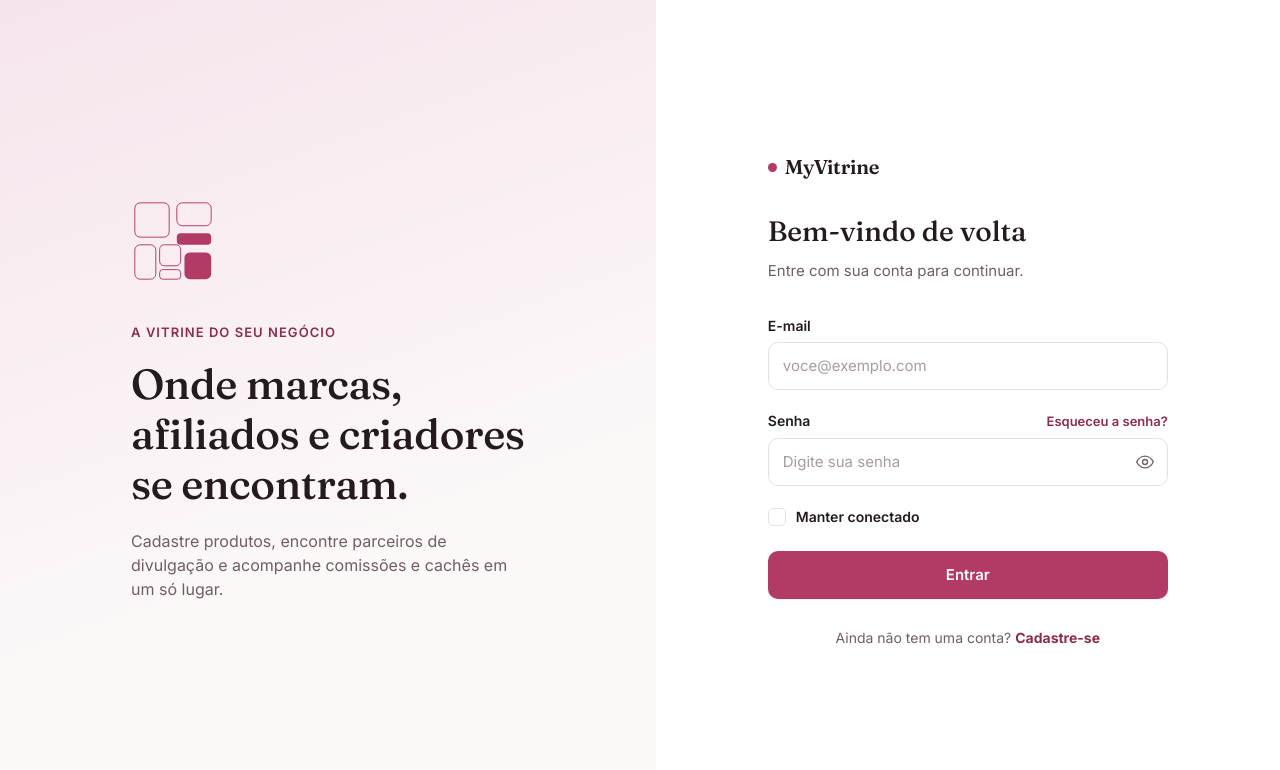
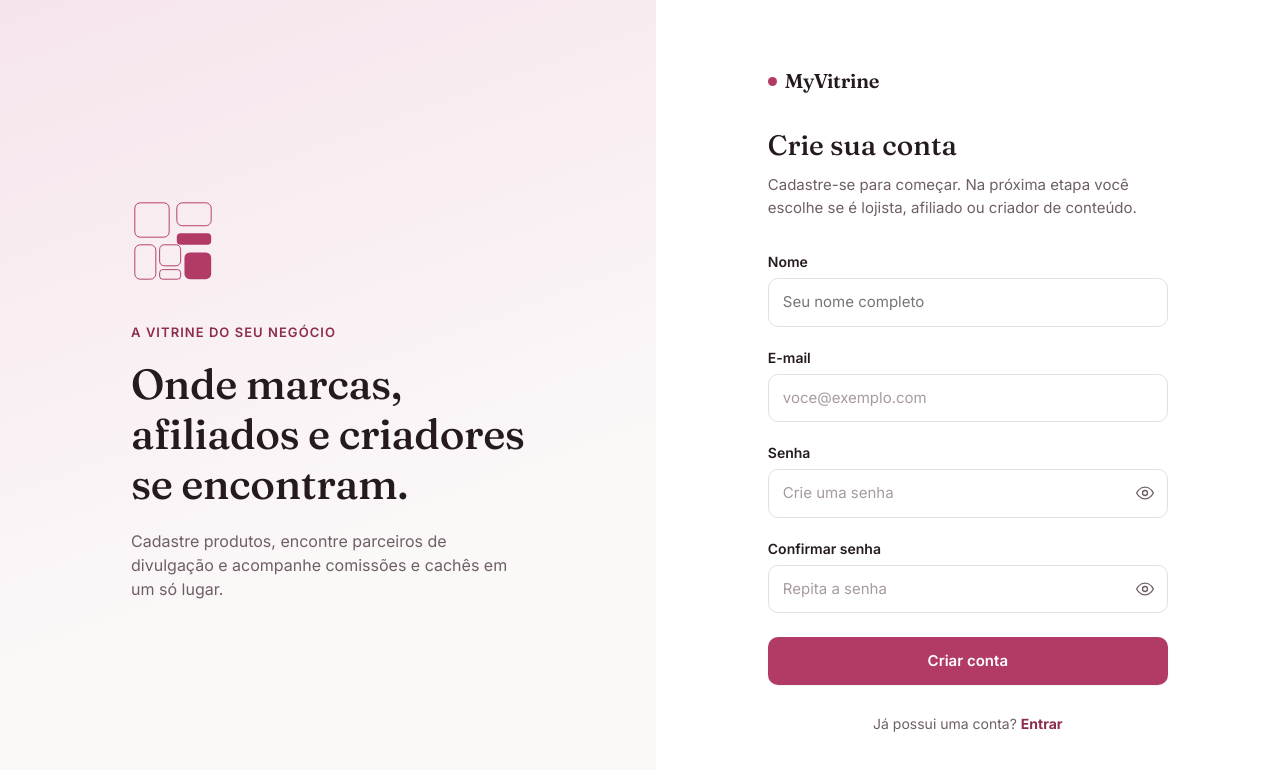
Before and after one commit to yaassun/MyVitrine, a React (Vite) app: page / in a window 1280 px wide. Both pictures are taken after a click on the link "Cadastre-se". Shown: the top 770 px of the page. Built offline with nearby package versions, Linux system fonts and the light colour scheme.

Commit message:
Cria a tela de cadastro

```diff
--- a/src/App.jsx
+++ b/src/App.jsx
@@ -1,11 +1,41 @@
+import { useState } from "react";
 import Login from "./pages/Login.jsx";
+import Cadastro from "./pages/Cadastro.jsx";
 
-// Por enquanto a aplicação tem apenas a tela de Login.
-// Quando as próximas telas (cadastro, dashboards etc.) forem
-// desenvolvidas, este é o lugar para introduzir um roteador
-// (ex.: react-router-dom) e alternar entre páginas.
+// Navegação simples baseada em estado, sem biblioteca de rotas por enquanto.
+// Quando mais telas forem criadas (seleção de perfil, dashboards etc.),
+// este é o lugar para introduzir um roteador (ex.: react-router-dom).
 function App() {
-  return <Login />;
+  const [screen, setScreen] = useState("login");
+
+  if (screen === "signup") {
+    return (
+      <Cadastro
+        onNavigateToLogin={() => setScreen("login")}
+        onSignupSuccess={() => setScreen("select-type-placeholder")}
+      />
+    );
+  }
+
+  if (screen === "select-type-placeholder") {
+    return (
+      <div className="page-placeholder">
+        <div className="page-placeholder__card">
+          <p className="page-placeholder__eyebrow">Próxima etapa</p>
+          <h1>Seleção do tipo de usuário</h1>
+          <p>
+            Esta tela ainda será desenvolvida (lojista, afiliado ou criador
+            de conteúdo). O cadastro foi validado com sucesso.
+          </p>
+          <button className="btn-primary" onClick={() => setScreen("login")}>
+            Voltar para o Login
+          </button>
+        </div>
+      </div>
+    );
+  }
+
+  return <Login onNavigateToSignup={() => setScreen("signup")} />;
 }
 
 export default App;
--- /dev/null
+++ b/src/components/Logo.jsx
@@ -0,0 +1,10 @@
+function Logo() {
+  return (
+    <span className="logo">
+      <span className="logo__dot" aria-hidden="true"></span>
+      MyVitrine
+    </span>
+  );
+}
+
+export default Logo;
--- a/src/components/PasswordField.jsx
+++ b/src/components/PasswordField.jsx
@@ -1,6 +1,15 @@
 import { useState } from "react";
 
-function PasswordField({ id, label, value, onChange, error, forgotPasswordSlot }) {
+function PasswordField({
+  id,
+  label,
+  value,
+  onChange,
+  error,
+  forgotPasswordSlot,
+  placeholder = "Digite sua senha",
+  autoComplete = "current-password",
+}) {
   const [visible, setVisible] = useState(false);
   const errorId = `${id}-error`;
 
@@ -16,8 +25,8 @@ function PasswordField({ id, label, value, onChange, error, forgotPasswordSlot }
           type={visible ? "text" : "password"}
           id={id}
           name={id}
-          autoComplete="current-password"
-          placeholder="Digite sua senha"
+          autoComplete={autoComplete}
+          placeholder={placeholder}
           value={value}
           onChange={onChange}
           aria-describedby={errorId}
--- /dev/null
+++ b/src/components/TextField.jsx
@@ -0,0 +1,34 @@
+function TextField({
+  id,
+  label,
+  type = "text",
+  autoComplete,
+  placeholder,
+  value,
+  onChange,
+  error,
+}) {
+  const errorId = `${id}-error`;
+
+  return (
+    <div className="field">
+      <label htmlFor={id}>{label}</label>
+      <input
+        type={type}
+        id={id}
+        name={id}
+        autoComplete={autoComplete}
+        placeholder={placeholder}
+        value={value}
+        onChange={onChange}
+        aria-describedby={errorId}
+        aria-invalid={Boolean(error)}
+      />
+      <p className="field__error" id={errorId} hidden={!error}>
+        {error}
+      </p>
+    </div>
+  );
+}
+
+export default TextField;
--- a/src/global.css
+++ b/src/global.css
@@ -450,10 +450,59 @@ input[type="password"][aria-invalid="true"] {
   font-weight: 700;
   color: var(--primary-dark);
   text-decoration: none;
+  cursor: pointer;
 }
 
 .link-strong:hover {
   text-decoration: underline;
+}
+
+/* =========================================================
+   Placeholder de próxima etapa (seleção de tipo de usuário)
+   Usado apenas para demonstrar a navegação pós-cadastro.
+   ========================================================= */
+
+.page-placeholder {
+  min-height: 100vh;
+  display: flex;
+  align-items: center;
+  justify-content: center;
+  background: var(--background);
+  padding: 32px;
+}
+
+.page-placeholder__card {
+  max-width: 420px;
+  width: 100%;
+  background: var(--surface);
+  border: 1px solid var(--border);
+  border-radius: var(--radius-md);
+  box-shadow: var(--shadow-md);
+  padding: 40px 32px;
+  text-align: center;
+}
+
+.page-placeholder__eyebrow {
+  font-weight: 600;
+  font-size: 13px;
+  letter-spacing: 0.08em;
+  text-transform: uppercase;
+  color: var(--primary-dark);
+  margin: 0 0 12px;
+}
+
+.page-placeholder__card h1 {
+  font-family: var(--font-display);
+  font-weight: 500;
+  font-size: 24px;
+  margin: 0 0 12px;
+  color: var(--text);
+}
+
+.page-placeholder__card p {
+  color: var(--text-secondary);
+  font-size: 15px;
+  margin: 0 0 24px;
 }
 
 /* Redução de movimento */
--- /dev/null
+++ b/src/pages/Cadastro.jsx
@@ -0,0 +1,179 @@
+import { useState } from "react";
+import BrandPanel from "../components/BrandPanel.jsx";
+import FormAlert from "../components/FormAlert.jsx";
+import Logo from "../components/Logo.jsx";
+import PasswordField from "../components/PasswordField.jsx";
+import TextField from "../components/TextField.jsx";
+
+const EMAIL_REGEX = /^[^\s@]+@[^\s@]+\.[^\s@]+$/;
+
+function Cadastro({ onNavigateToLogin, onSignupSuccess }) {
+  const [name, setName] = useState("");
+  const [email, setEmail] = useState("");
+  const [password, setPassword] = useState("");
+  const [confirmPassword, setConfirmPassword] = useState("");
+
+  const [errors, setErrors] = useState({
+    name: "",
+    email: "",
+    password: "",
+    confirmPassword: "",
+  });
+  const [alert, setAlert] = useState({ message: "", variant: "error" });
+
+  function clearFieldError(field) {
+    setErrors((prev) => (prev[field] ? { ...prev, [field]: "" } : prev));
+  }
+
+  function handleNameChange(event) {
+    setName(event.target.value);
+    clearFieldError("name");
+  }
+
+  function handleEmailChange(event) {
+    setEmail(event.target.value);
+    clearFieldError("email");
+  }
+
+  function handlePasswordChange(event) {
+    setPassword(event.target.value);
+    clearFieldError("password");
+    // Se o usuário já tinha digitado a confirmação, revalida ao editar a senha.
+    clearFieldError("confirmPassword");
+  }
+
+  function handleConfirmPasswordChange(event) {
+    setConfirmPassword(event.target.value);
+    clearFieldError("confirmPassword");
+  }
+
+  function handleSubmit(event) {
+    event.preventDefault();
+
+    const trimmedName = name.trim();
+    const trimmedEmail = email.trim();
+
+    const nextErrors = { name: "", email: "", password: "", confirmPassword: "" };
+
+    if (trimmedName === "") {
+      nextErrors.name = "Informe seu nome.";
+    }
+
+    if (trimmedEmail === "") {
+      nextErrors.email = "Informe seu e-mail.";
+    } else if (!EMAIL_REGEX.test(trimmedEmail)) {
+      nextErrors.email = "Informe um e-mail válido.";
+    }
+
+    if (password === "") {
+      nextErrors.password = "Crie uma senha.";
+    }
+
+    if (confirmPassword === "") {
+      nextErrors.confirmPassword = "Confirme sua senha.";
+    } else if (password !== confirmPassword) {
+      nextErrors.confirmPassword = "As senhas não coincidem.";
+    }
+
+    setErrors(nextErrors);
+
+    const hasError = Object.values(nextErrors).some(Boolean);
+    if (hasError) {
+      setAlert({ message: "Verifique os campos destacados abaixo.", variant: "error" });
+      return;
+    }
+
+    // Cadastro real ainda não implementado nesta etapa.
+    // Simulação apenas para exercitar a interface e a navegação.
+    setAlert({
+      message: "Conta criada com sucesso! Redirecionando para a próxima etapa...",
+      variant: "success",
+    });
+
+    setTimeout(() => {
+      onSignupSuccess?.();
+    }, 900);
+  }
+
+  function handleLoginClick(event) {
+    event.preventDefault();
+    onNavigateToLogin?.();
+  }
+
+  return (
+    <div className="page">
+      <BrandPanel />
+
+      <main className="login-panel">
+        <div className="login-card">
+          <div className="login-card__header">
+            <Logo />
+            <h2 className="login-card__title">Crie sua conta</h2>
+            <p className="login-card__subtitle">
+              Cadastre-se para começar. Na próxima etapa você escolhe se é
+              lojista, afiliado ou criador de conteúdo.
+            </p>
+          </div>
+
+          <form className="login-form" onSubmit={handleSubmit} noValidate>
+            <FormAlert message={alert.message} variant={alert.variant} />
+
+            <TextField
+              id="name"
+              label="Nome"
+              autoComplete="name"
+              placeholder="Seu nome completo"
+              value={name}
+              onChange={handleNameChange}
+              error={errors.name}
+            />
+
+            <TextField
+              id="email"
+              label="E-mail"
+              type="email"
+              autoComplete="username"
+              placeholder="voce@exemplo.com"
+              value={email}
+              onChange={handleEmailChange}
+              error={errors.email}
+            />
+
+            <PasswordField
+              id="password"
+              label="Senha"
+              placeholder="Crie uma senha"
+              autoComplete="new-password"
+              value={password}
+              onChange={handlePasswordChange}
+              error={errors.password}
+            />
+
+            <PasswordField
+              id="confirmPassword"
+              label="Confirmar senha"
+              placeholder="Repita a senha"
+              autoComplete="new-password"
+              value={confirmPassword}
+              onChange={handleConfirmPasswordChange}
+              error={errors.confirmPassword}
+            />
+
+            <button type="submit" className="btn-primary">
+              Criar conta
+            </button>
+          </form>
+
+          <p className="login-card__footer">
+            Já possui uma conta?{" "}
+            <a href="#" className="link-strong" onClick={handleLoginClick}>
+              Entrar
+            </a>
+          </p>
+        </div>
+      </main>
+    </div>
+  );
+}
+
+export default Cadastro;
--- a/src/pages/Login.jsx
+++ b/src/pages/Login.jsx
@@ -1,7 +1,9 @@
 import { useState } from "react";
 import BrandPanel from "../components/BrandPanel.jsx";
 import FormAlert from "../components/FormAlert.jsx";
+import Logo from "../components/Logo.jsx";
 import PasswordField from "../components/PasswordField.jsx";
+import TextField from "../components/TextField.jsx";
 
 const EMAIL_REGEX = /^[^\s@]+@[^\s@]+\.[^\s@]+$/;
 
@@ -12,7 +14,7 @@ const MOCK_USER = {
   password: "123456",
 };
 
-function Login() {
+function Login({ onNavigateToSignup }) {
   const [email, setEmail] = useState("");
   const [password, setPassword] = useState("");
   const [remember, setRemember] = useState(false);
@@ -68,6 +70,11 @@ function Login() {
     setAlert({ message: "Recuperação de senha em breve.", variant: "error" });
   }
 
+  function handleSignupClick(event) {
+    event.preventDefault();
+    onNavigateToSignup?.();
+  }
+
   return (
     <div className="page">
       <BrandPanel />
@@ -75,10 +82,7 @@ function Login() {
       <main className="login-panel">
         <div className="login-card">
           <div className="login-card__header">
-            <span className="logo">
-              <span className="logo__dot" aria-hidden="true"></span>
-              MyVitrine
-            </span>
+            <Logo />
             <h2 className="login-card__title">Bem-vindo de volta</h2>
             <p className="login-card__subtitle">Entre com sua conta para continuar.</p>
           </div>
@@ -86,23 +90,16 @@ function Login() {
           <form className="login-form" onSubmit={handleSubmit} noValidate>
             <FormAlert message={alert.message} variant={alert.variant} />
 
-            <div className="field">
-              <label htmlFor="email">E-mail</label>
-              <input
+            <TextField
+              id="email"
+              label="E-mail"
               type="email"
-                id="email"
-                name="email"
               autoComplete="username"
               placeholder="voce@exemplo.com"
               value={email}
               onChange={handleEmailChange}
-                aria-describedby="email-error"
-                aria-invalid={Boolean(errors.email)}
+              error={errors.email}
             />
-              <p className="field__error" id="email-error" hidden={!errors.email}>
-                {errors.email}
-              </p>
-            </div>
 
             <PasswordField
               id="password"
@@ -137,7 +134,10 @@ function Login() {
           </form>
 
           <p className="login-card__footer">
-            Ainda não tem uma conta? <a href="#" className="link-strong">Cadastre-se</a>
+            Ainda não tem uma conta?{" "}
+            <a href="#" className="link-strong" onClick={handleSignupClick}>
+              Cadastre-se
+            </a>
           </p>
         </div>
       </main>
```
Lines whose indentation alone changed are shown as unchanged.
